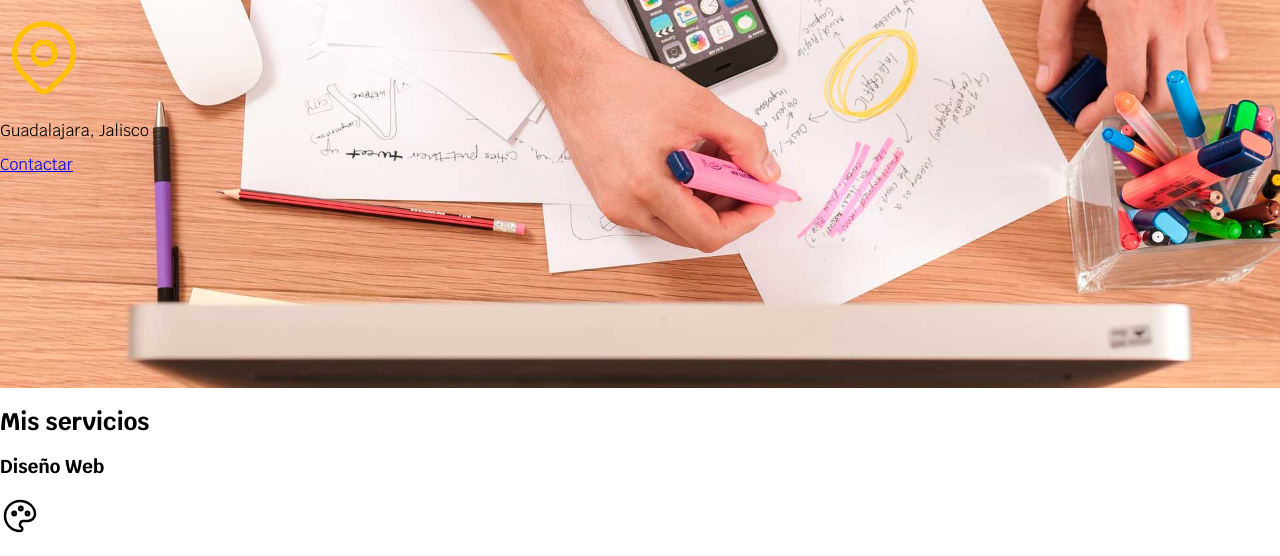
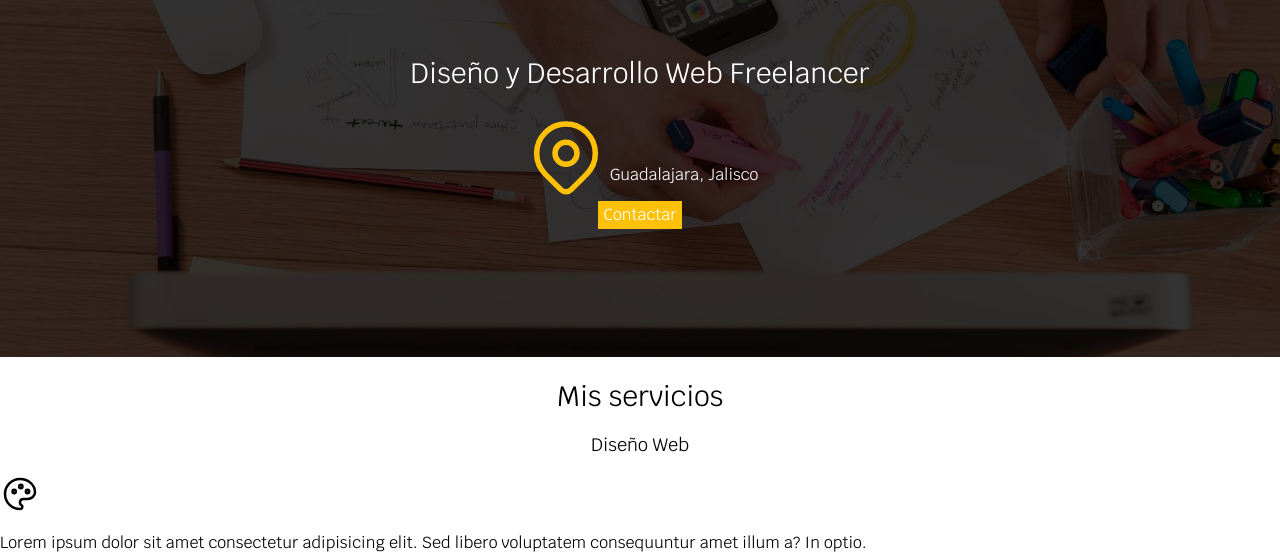
Before and after one commit to marnezcam/practica_html, a plain HTML site: page index.html in a window 1280 px wide. Shown: the part 211-767 px from the top of the page. Drawn offline with Linux system fonts and the light colour scheme.

Commit message:
sombreado y centrado de la parte principal

```diff
--- a/css/styles.css
+++ b/css/styles.css
@@ -8,18 +8,41 @@
   /* custom properties son propiedades que se pueden definir desde el principio */
 }
 
+/* ETIQUETAS box-sizing y befor, afters nos ayudan a evitar que las cajas o boxes en HTML no se redimencionen al momento de agregar padings y margins  */
+
 html {
   font-size: 62.5%;
+  box-sizing: border-box;
 }
+
+*,
+*:before,
+*:after {
+  box-sizing: inherit;
+}
+
 /* Selector de elemento */
 body {
   font-size: 16px;
   font-family: "Krub", sans-serif;
 }
 
-.titulo {
+h1 {
+  font-size: 3.8rem;
+}
+
+h2 {
+  font-size: 2.8rem;
+}
+
+h3 {
+  font-size: 1.8rem;
+}
+
+h1,
+h2,
+h3 {
   text-align: center;
-  font-size: 3.8rem;
   font-weight: 400;
 }
 
@@ -58,8 +81,29 @@ body {
 .hero {
   background-image: url(../img/hero.jpg);
   background-repeat: no-repeat;
-  background-size: cover; /*Toma todo el ancho de la pantalla*/
+  background-size: cover; /*La imagenToma todo el ancho de la pantalla*/
   height: 450px;
+  position: relative; /*Para que pueda contener contenedores relativos*/
+}
+
+.contenido-hero {
+  position: absolute;
+  background-color: rgba(0, 0, 0, 0.8);
+  width: 100%;
+  height: 100%;
+  color: var(--blanco);
+
+  display: flex;
+  flex-direction: column;
+  align-items: center;
+  justify-content: center;
+}
+
+.contenido-hero a {
+  color: var(--blanco);
+  text-decoration: none;
+  background-color: var(--primario);
+  padding: 5px;
 }
 
 @media (min-width: 480px) {
@@ -71,10 +115,16 @@ body {
   .navegacion-principal {
     flex-direction: row;
     justify-content: space-between;
+    align-items: center;
   }
 }
 
 @media screen {
+}
+
+.ubicacion {
+  display: flex;
+  align-items: flex-end;
 }
 /* Combinación de decendentes
 Selecciona a los elementos hijos cuyos
--- a/index.html
+++ b/index.html
@@ -31,8 +31,9 @@
     <!-- "<section>" Se usa cuando no es el contenido principal -->
     <section class="hero">
       <div class="contenido-hero">
-        <h2 class="titulo">Diseño y Desarrollo Web <span>Freelancer</span></h2>
-        <p>
+        <h2>Diseño y Desarrollo Web <span>Freelancer</span></h2>
+
+        <div class="ubicacion">
           <svg
             xmlns="http://www.w3.org/2000/svg"
             class="icon icon-tabler icon-tabler-map-pin"
@@ -49,8 +50,9 @@
             <path
               d="M17.657 16.657l-4.243 4.243a2 2 0 0 1 -2.827 0l-4.244 -4.243a8 8 0 1 1 11.314 0z" />
           </svg>
-        </p>
-        <p>Guadalajara, Jalisco</p>
+          <p>Guadalajara, Jalisco</p>
+        </div>
+
         <a href="#">Contactar</a>
       </div>
     </section>
```
